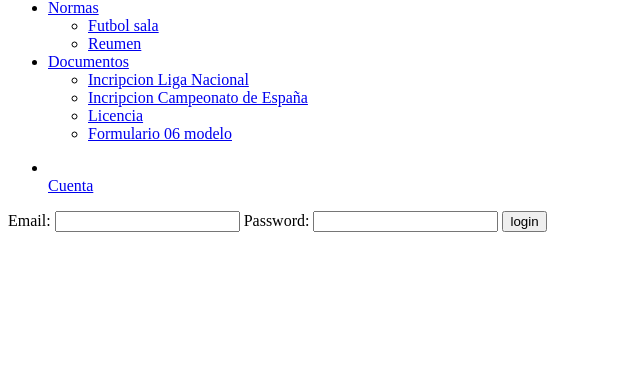
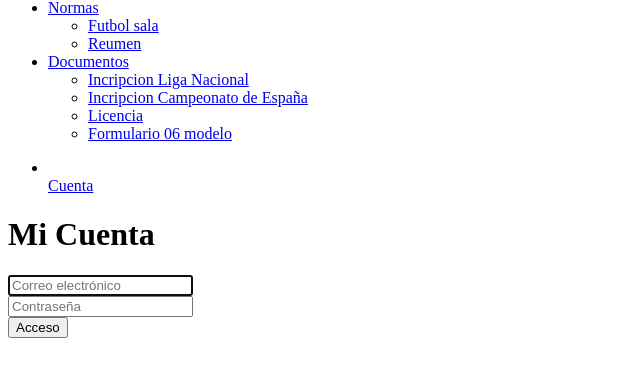
Before and after one commit to candemasjor-es/feds, a Symfony app: template templates/login/index.html.twig in a window 1280 px wide. Shown: the part 151-528 px from the top of the page, without its empty margins (0-640 px from the left). Run offline with Twig, Linux system fonts and the light colour scheme; the template is opened without the code that fills it, so the values that code supplies are empty; some libraries are stand-ins or nearby versions.

Commit message:
Update index.html.twig
nuevo diseño

```diff
--- a/templates/login/index.html.twig
+++ b/templates/login/index.html.twig
@@ -4,22 +4,26 @@
 
 {% block body %}
 {% include 'menu.html.twig' %}
-<div class="container bg-white text-dark">
+<div class="container text-center bg-white text-dark p-4">
+<h1 class="mb-5">Mi Cuenta</h1>
 {% if error %}
         <div>{{ error.messageKey|trans(error.messageData, 'security') }}</div>
     {% endif %}
 
     <form action="{{ path('app_login') }}" method="post">
-        <label for="username">Email:</label>
-        <input type="text" id="username" name="_username" value="{{ last_username }}"/>
+        <div class="form-group mb-3">
+        <input class="form-control" type="text" id="username" name="_username" value="{{ last_username }}" required autofocus placeholder="Correo electrónico"/>
+        </div>
 
-        <label for="password">Password:</label>
-        <input type="password" id="password" name="_password"/>
-
+        <div class="form-group mb-3">
+        <input class="form-control" type="password" id="password" name="_password" required placeholder="Contraseña"/>
+        </div>
         {# If you want to control the URL the user is redirected to on success
         <input type="hidden" name="_target_path" value="/account"/> #}
 
-        <button type="submit">login</button>
+        <div class="d-grid gap-1">
+            <button class="btn btn-dark btn-block" type="submit">Acceso</button>
+        </div>
     </form>
 </div>
 {% endblock %}
```
